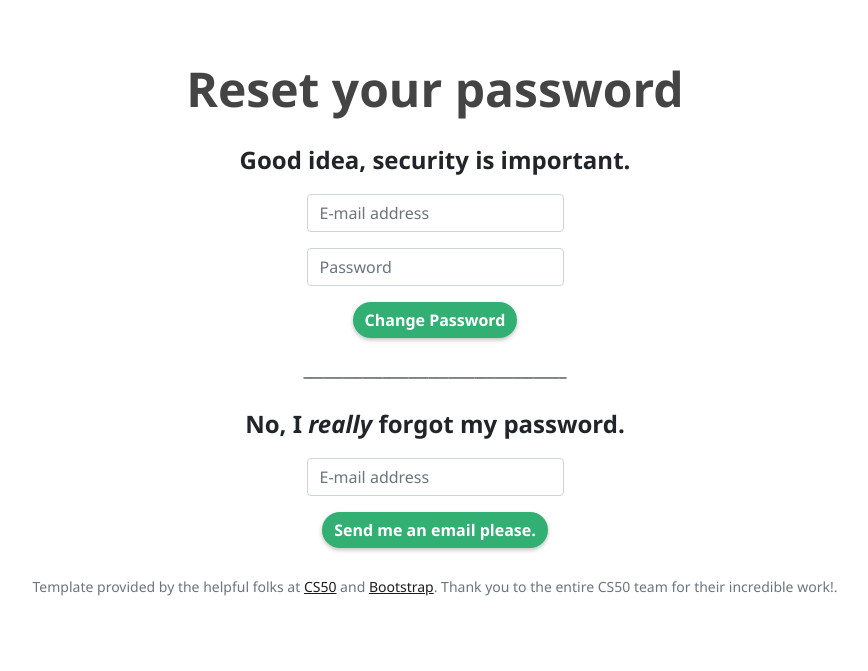
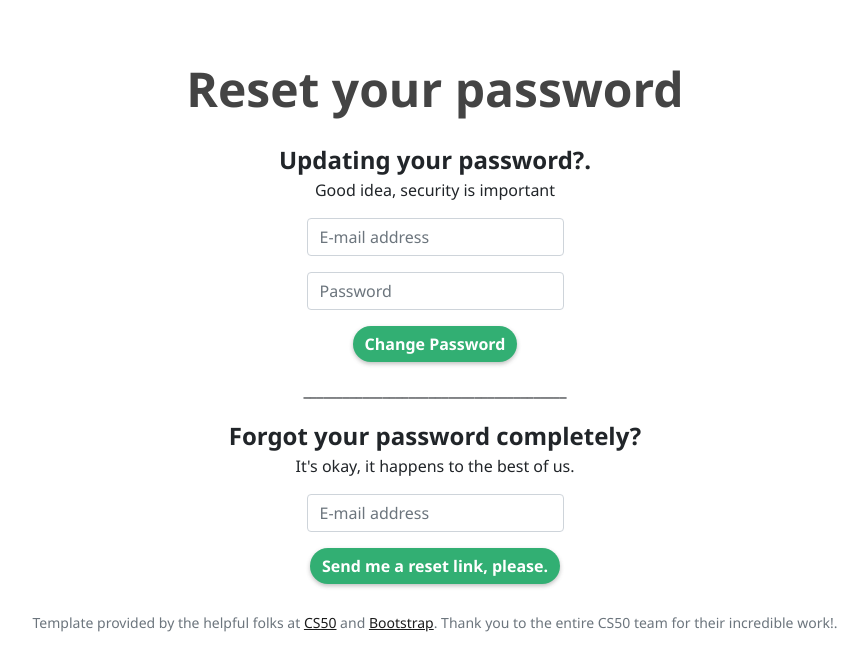
Before and after one commit to toastytortilla/recete-flask-app, a Flask app: page /pw_reset in a window 1280 px wide. Shown: the part 88-759 px from the top of the page, without its empty margins (205-1073 px from the left). Run offline with Flask 2, Linux system fonts and the light colour scheme; some libraries are stand-ins or nearby versions.

Commit message:
Implement partially functional email password recovery
Create routes for flask-mail password recovery, create email_template.html, make password updating for logged-in users fully functional

```diff
--- a/application.py
+++ b/application.py
@@ -14,7 +14,7 @@ from werkzeug.exceptions import default_exceptions, HTTPException, InternalServe
 from werkzeug.security import check_password_hash, generate_password_hash
 from werkzeug.utils import secure_filename
 
-from helpers import apology, connect_db, login_required, url_path, usd, allowed_image, convert_img, byte_wrapper
+from helpers import apology, connect_db, login_required, url_path, usd, allowed_image, convert_img, byte_wrapper, validate_pw
 
 """Configure application"""
 app = Flask(__name__)
@@ -42,12 +42,13 @@ app.config["SESSION_TYPE"] = "filesystem"
 Session(app)
 
 # Configure flask_mail
-app.config["MAIL_DEFAULT_SENDER"] = os.getenv("MAIL_DEFAULT_SENDER")
-app.config["MAIL_PASSWORD"] = os.getenv("MAIL_PASSWORD")
-app.config["MAIL_PORT"] = 587
-app.config["MAIL_SERVER"] = "smtp.gmail.com"
-app.config["MAIL_USE_TLS"] = True
-app.config["MAIL_USERNAME"] = os.getenv("MAIL_USERNAME")
+app.config['MAIL_SERVER']='smtp.mailtrap.io'
+app.config['MAIL_PORT'] = 2525
+app.config['MAIL_USERNAME'] = '979d2bf9103414'
+app.config['MAIL_PASSWORD'] = '45f3b34792e5b8'
+app.config['MAIL_USE_TLS'] = True
+app.config['MAIL_USE_SSL'] = False
+app.config['MAIL_DEFAULT_SENDER'] = ('recete-bot')
 mail = Mail(app)
 
 
@@ -391,39 +392,16 @@ def register():
 
 
         # Check for valid password
-        flag_upper = False
-        flag_lower = False
-        flag_digit = False
-        flag_char = False
+        hashed_pw = validate_pw(password, confirmation)
 
-        if len(password) < 8:
-            return apology("Password must be at least 8 characters long.", 400)
+        if hashed_pw == 0:
+            return apology("Password must be at least 8 characters", 400)
 
-        for char in password:
-            if char.isupper():
-                flag_upper = True
+        if hashed_pw == 1:
+            return apology("Password does not meet complexity requirements", 400)
 
-            if char.islower():
-                flag_lower = True
-
-            if char.isdigit():
-                flag_digit = True
-
-            if not char.isalpha() and not char.isdigit():
-                flag_char = True
-
-        if flag_upper and flag_lower and flag_digit and flag_char == True:
-            pass
-
-        else:
-            return apology("Password does not meet the requirements.", 400)
-
-        # Check passwords for match, hash if they do
-        if password == confirmation:
-            hashed_pw = generate_password_hash(password, method="pbkdf2:sha256", salt_length=8)
-
-        else:
-            return apology("Passwords must match.", 400)
+        if hashed_pw ==2:
+            return apology("Passwords do not match", 400)
 
         print(f"username: {username}")
         print(f"pw: {hashed_pw}")
@@ -446,7 +424,7 @@ def register():
 
 @app.route("/pw_reset", methods=["GET", "POST"])
 def pw_reset():
-    """ Allows a user to change their password """
+    """ Landing route for password reset process """
     if request.method == "POST":
         # Get input from user
         username = request.form.get("username")
@@ -480,9 +458,12 @@ def pw_reset():
 
         # Ensure username exists and password is correct
         if len(rows) != 1 or not check_password_hash(acct[0]["hash"], password):
-            return apology("invalid username and/or password", 403)
+            return apology("Invalid username and/or password", 403)
 
         else:
+            # Log user in to save the username/email
+            session["user_id"] = acct[0]["id"]
+
             # Route user to pw_update.html
             return redirect("/pw_update")
 
@@ -492,17 +473,177 @@ def pw_reset():
 
 @app.route("/pw_update", methods=["GET", "POST"])
 def pw_update():
-    """ Allows a user to change their password """
+    """ Form/logic for updating a password """
     if request.method == "POST":
         # Get input from user
-        username = request.form.get("username")
-        print(username)
+        password = request.form.get("password")
+        confirmation = request.form.get("confirmation")
 
-        # Check credentials against db
-        # Update the db with the new pw
+        # Check for both password fields to be filled
+        if not request.form.get("password"):
+            return apology("must provide username", 400)
+
+        if not request.form.get("confirmation"):
+            return apology("must provide username", 400)
+
+        # Check for valid password
+        hashed_pw = validate_pw(password, confirmation)
+
+        if hashed_pw == 0:
+            return apology("Password must be at least 8 characters", 400)
+
+        if hashed_pw == 1:
+            return apology("Password does not meet complexity requirements", 400)
+
+        if hashed_pw ==2:
+            return apology("Passwords do not match", 400)
+
+        else:
+            print("Success!") # Make this an alert eventually
+
+        # Connect to db
+        rec = connect_db()
+        cur = rec.cursor()
+
+        # Submit new user to db
+        cur.execute("UPDATE users SET hash = (?) WHERE id == (?)", (hashed_pw, session["user_id"]))
+
+        # Save (commit the changes)
+        rec.commit()
+
+        # Close the db
+        cur.close()
+
+        # Sign user out so that they can log in again with their new pw
+        session.clear()
+
+        # Redirect user to login page
+        return redirect("/login")
+
+    else:
         return render_template("pw_update.html")
 
+
+@app.route("/pw_reset_email", methods=["POST"])
+def pw_reset_email():
+    """Sends email to user containing a password reset link"""
+
+    # Get input from user
+    email = request.form.get("email")
+    print(f"email provided by user: {email}, and its type: {type(email)}")
+
+    # Connect db, create cursor
+    rec = connect_db()
+    cur = rec.cursor()
+
+    # Query database for username
+    rows = cur.execute("SELECT * FROM users WHERE username = ?", [email]).fetchall()
+
+    # Create list to store user acct info
+    acct = []
+
+    # Iterate over data from db and format into a list of dicts
+    for item in rows:
+        acct.append({k: item[k] for k in item.keys()})
+
+    # Ensure username exists
+    if len(rows) != 1:
+        return apology("Invalid email.", 403)
+
     else:
+        # Send email
+        title = "Password reset link."
+        body = '<p>Hello, {{ email }}! <br> Click this link to reset your password. If you did not initiate this email, you can ignore this message.</p><form action="/pw_update" method="POST"><div class="mb-3 form-group"><input type="hidden" value="{{ email }}"/><button class="btn brand-button form-control" type="submit" value="Reset Password">Reset Password</button></div></form><p>Sincerely,</p><p>recete-bot <br>"Beep beep, I am a bot. Please do not reply to this email, as I cannot understand English"</p>'
+
+        msg = Message("Password reset link", recipients=[email])
+        msg.html = render_template('email_template.html', title=title, body=body, email=email)
+        mail.send(msg)
+
+        # Flash alert that tells user to check their email for the password reset link
+        return redirect("/login")
+
+
+
+@app.route("/pw_recover", methods=["POST"])
+def pw_recover():
+    """ Allows a user who has completely lost their password to recover it from the reset email """
+
+    if request.method == "POST":
+        # Get input from user
+        password = request.form.get("password")
+        confirmation = request.form.get("confirmation")
+
+        # Check for both password fields to be filled
+        if not request.form.get("password"):
+            return apology("must provide username", 400)
+
+        if not request.form.get("confirmation"):
+            return apology("must provide username", 400)
+
+        # Check for valid password
+        hashed_pw = validate_pw(password, confirmation)
+
+        if hashed_pw == 0:
+            return apology("Password must be at least 8 characters", 400)
+
+        if hashed_pw == 1:
+            return apology("Password does not meet complexity requirements", 400)
+
+        if hashed_pw ==2:
+            return apology("Passwords do not match", 400)
+
+        else:
+            print("Success!") # Make this an alert eventually
+
+        # Connect to db
+        rec = connect_db()
+        cur = rec.cursor()
+
+        # Submit new user to db
+        cur.execute("UPDATE users SET hash = (?) WHERE id == (?)", (hashed_pw, session["user_id"]))
+
+        # Save (commit the changes)
+        rec.commit()
+
+        # Close the db
+        cur.close()
+
+        # Sign user out so that they can log in again with their new pw
+        session.clear()
+
+        # Redirect user to login page
+        return redirect("/login")
+
+    else:
+        # Get input from user
+        email = request.form.get("email")
+
+        # Connect to db
+        rec = connect_db()
+        cur = rec.cursor()
+
+        # Query database for username
+        rows = cur.execute("SELECT * FROM users WHERE username = ?", [email]).fetchall()
+
+        # Create list to store user acct info
+        acct = []
+
+        # Iterate over data from db and format into a list of dicts
+        for item in rows:
+            acct.append({k: item[k] for k in item.keys()})
+
+        # Ensure username exists and password is correct
+        if len(rows) != 1:
+            return apology("Invalid username and/or password", 403)
+
+        # Get
+
+        # Save (commit the changes)
+        rec.commit()
+
+        # Close the db
+        cur.close()
+
         return render_template("pw_update.html")
 
 
--- a/static/styles.css
+++ b/static/styles.css
@@ -93,6 +93,11 @@ Text styling
 .flavor_text_xs {
     font-size: 1rem;
     font-weight: 1rem;
+}
+
+.title_text_sm {
+    font-size: 1.5rem;
+    font-weight: 1.5rem;
 }
 
 .title_text {
--- a/templates/pw_reset.html
+++ b/templates/pw_reset.html
@@ -10,7 +10,8 @@
             <h1 class="title_text black"><strong>Reset your password</strong></h1>
         </div>
         <div class="row mt-1 mb-0">
-            <p class="flavor_text_sm"><strong>Good idea, security is important.</strong></p>
+            <p class="flavor_text_sm mb-0"><strong>Updating your password?.</strong></p>
+            <p class="flavor_text_xs mt-0">Good idea, security is important</p>
                 <form action="/pw_reset" method="POST">
                     <div class="form-group mb-3">
                         <input class="form-control" id="username" name="username" placeholder="E-mail address" type="text" required/>
@@ -19,20 +20,21 @@
                         <input class="form-control" id="password" name="password" placeholder="Password" type="password" required/>
                     </div>
                     <div class="mb-3 form-group">
-                        <button class="btn brand-button form-control" type="submit" value="Update Password">Change Password</button>
+                        <button class="btn brand-button form-control" type="submit" value="Change Password">Change Password</button>
                     </div>
                 </form>
-                <div class="my-0 py-1">
+                <div class="my-0 py-0">
                     <p><strong>________________________________________</strong></p>
                 </div>
-                <div class="my-1 mb-3">
-                    <p class="flavor_text_sm"><strong>No, I <em>really</em> forgot my password.</strong></p>
+                <div class="mt-0 mb-3">
+                    <p class="flavor_text_sm mb-0"><strong>Forgot your password completely?</strong></p>
+                    <p class="flavor_text_xs mt-0">It's okay, it happens to the best of us.</p>
                     <form action="/pw_reset_email" method="POST">
                         <div class="form-group mb-3">
-                            <input class="form-control" id="username" name="username" placeholder="E-mail address" type="text" required/>
+                            <input class="form-control" id="email" name="email" placeholder="E-mail address" type="text" required/>
                         </div>
                         <div class="form-group">
-                            <button class="btn brand-button form-control" type="submit" value="Send me an email please.">Send me an email please.</button>
+                            <button class="btn brand-button form-control" type="submit" value="Send me a reset link please.">Send me a reset link, please.</button>
                         </div>
                     </form>
                 </div>
--- a/templates/pw_update.html
+++ b/templates/pw_update.html
@@ -7,7 +7,7 @@
 {% block main %}
     <div class="container justify-content-center">
         <div class="row mt-5 mb-3">
-            <h1 class="title_text black"><strong>Reset your password</strong></h1>
+            <h1 class="title_text black"><strong>Pick a new password</strong></h1>
         </div>
         <div class="row mt-1 mb-0">
             <p class="flavor_text_sm"><strong>Enter your new password here.</strong></p>
@@ -26,7 +26,7 @@
                     </div>
                     <div class="col"></div>
                 </div>
-            <form action="/pw_change" method="POST">
+            <form action="/pw_update" method="POST">
                 <div class="form-group mb-3">
                     <input class="form-control" id="password" name="password" placeholder="New password" type="password" required/>
                 </div>
```
Also changed, not shown: helpers.py (+42 -0 lines), templates/email_template.html (added, +40 -0 lines).
